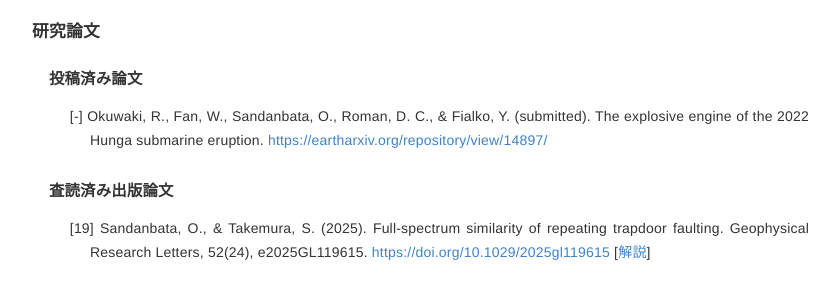
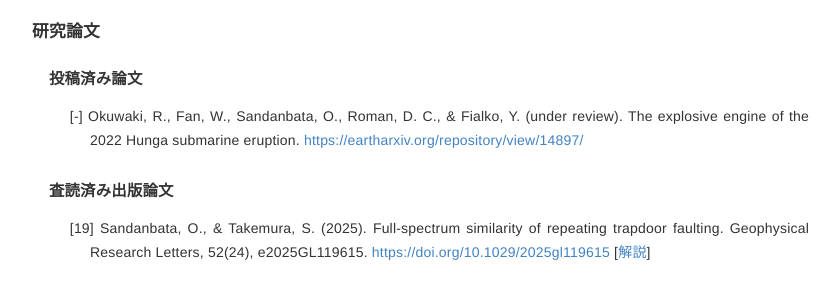
Before and after one commit to osandanbata/osandanbata.github.io, a Jekyll site: the page built from index.md, in a window 1280 px wide. Shown: the part 1042-1335 px from the top of the page, without its empty margins (216-1056 px from the left). Built offline with Jekyll 4.4.1, drawn with Linux system fonts in a browser that asks for light colours.

Commit message:
update pub

```diff
--- a/index.md
+++ b/index.md
@@ -53,7 +53,7 @@ permalink: /
 
 ### 投稿済み論文
 
-[-] Okuwaki, R., Fan, W., Sandanbata, O., Roman, D. C., & Fialko, Y. (submitted). The explosive engine of the 2022 Hunga submarine eruption. [https://eartharxiv.org/repository/view/14897/](https://eartharxiv.org/repository/view/14897/)
+[-] Okuwaki, R., Fan, W., Sandanbata, O., Roman, D. C., & Fialko, Y. (under review). The explosive engine of the 2022 Hunga submarine eruption. [https://eartharxiv.org/repository/view/14897/](https://eartharxiv.org/repository/view/14897/)
 
 ### 査読済み出版論文
 
```
Also changed, not shown: _pages/index_en.md (+1 -1 lines).
